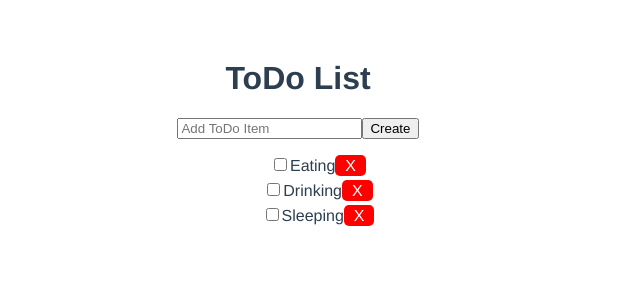
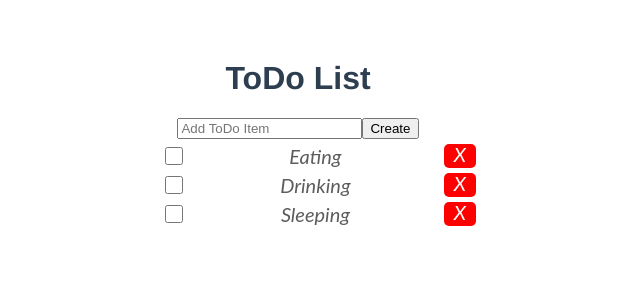
Before and after one commit to nsc-nis/5BHIT_Uebung_05-ToDoList, a Vue app: page / in a window 1280 px wide. Shown: the top 300 px of the page, without its empty margins (342-982 px from the left). Built offline with nearby package versions, Linux system fonts and the light colour scheme.

Commit message:
Styling improvements

```diff
--- a/src/components/ToDoList.vue
+++ b/src/components/ToDoList.vue
@@ -39,31 +39,55 @@ export default {
 <style scoped>
 ul {
   list-style: none;
+  flex-direction: column;
+  width: 25%;
+  margin: auto;
+  font-family: 'Lato', sans-serif;
+  font-size: 20px;
+  font-weight: 400;
+  font-style: italic;
 }
-
 ul li {
-  margin: 5px;
-  cursor: pointer;
+  margin-bottom: 10px;
+  color: #5c5c5c;
+  display: flex;
+  margin: 5px 0;
+  justify-content: space-between;
+  align-content: center;
 }
-
 ul li :hover {
   opacity: 0.4;
 }
-
 .delete {
   background-color: red;
   color: white;
-  padding-top: 2px;
-  padding-bottom: 2px;
-  /*padding: 10 0 10px;*/
-  padding-left: 10px;
-  padding-right: 10px;
+  padding: 0 10px;
   line-height: 1;
   border-radius: 5px;
   cursor: pointer;
+}
+.hideDelete {
+  opacity: 0;
 }
 
 .done {
   text-decoration: line-through;
 }
+.taskInfo {
+  margin-top: 15px;
+  font-size: 14px;
+  display: flex;
+  margin-left: auto;
+  color: #335c62;
+  justify-self: space-between;
+}
+.doneTasks {
+  position: absolute;
+  left: 20px;
+}
+input[type='checkbox'] {
+  width: 20px;
+  background: #555;
+  border-radius: 5px;
+}
 </style>
```
